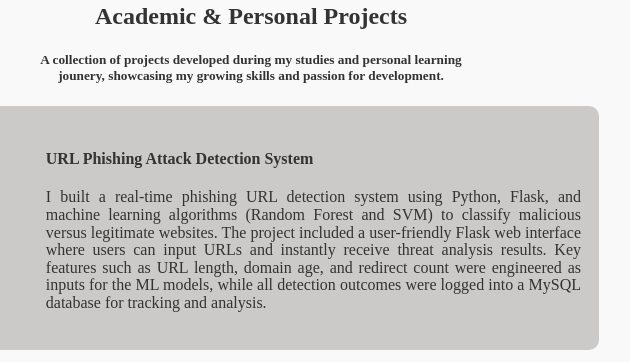
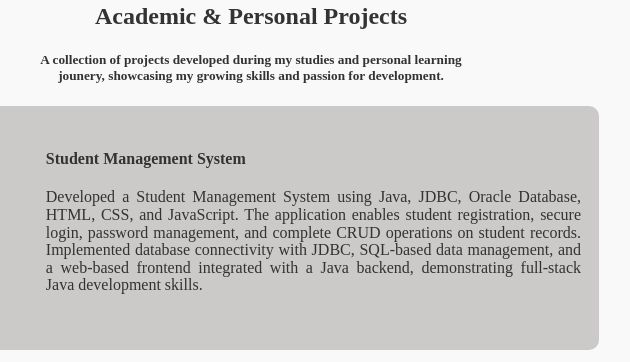
Before and after one commit to Naidupoluparthi/my_portfolio-, a plain HTML site: page index.html in a window 1280 px wide. Shown: the part 2625-2987 px from the top of the page, 389-1019 px from the left. Drawn offline with Linux system fonts and the light colour scheme.

Commit message:
Change project title and description in index.html
Updated project description from Phishing Attack Detection System to Student Management System, detailing the technologies used and functionalities.

```diff
--- a/index.html
+++ b/index.html
@@ -167,14 +167,12 @@
             <img src="https://readdy.ai/api/search-image?query=$%7Bproject.image%7D&width=600&height=400&seq=project-single-0&orientation=landscape"
                 alt="web-site image" class="project-img">
             <div class="project-desc">
-                <h4>URL Phishing Attack Detection System</h4>
+                <h4>Student Management System</h4>
                 <p>
-                    I built a real-time phishing URL detection system using Python, Flask, and machine learning
-                    algorithms (Random Forest and SVM) to classify malicious versus legitimate websites. The
-                    project included a user-friendly Flask web interface where users can input URLs and
-                    instantly receive threat analysis results. Key features such as URL length, domain age,
-                    and redirect count were engineered as inputs for the ML models, while all detection outcomes
-                    were logged into a MySQL database for tracking and analysis.
+                   Developed a Student Management System using Java, JDBC, Oracle Database, HTML, CSS, and JavaScript.
+                   The application enables student registration, secure login, password management, and complete CRUD
+                   operations on student records. Implemented database connectivity with JDBC, SQL-based data management,
+                   and a web-based frontend integrated with a Java backend, demonstrating full-stack Java development skills.
                 </p>
             </div>
         </div> <br>
```
